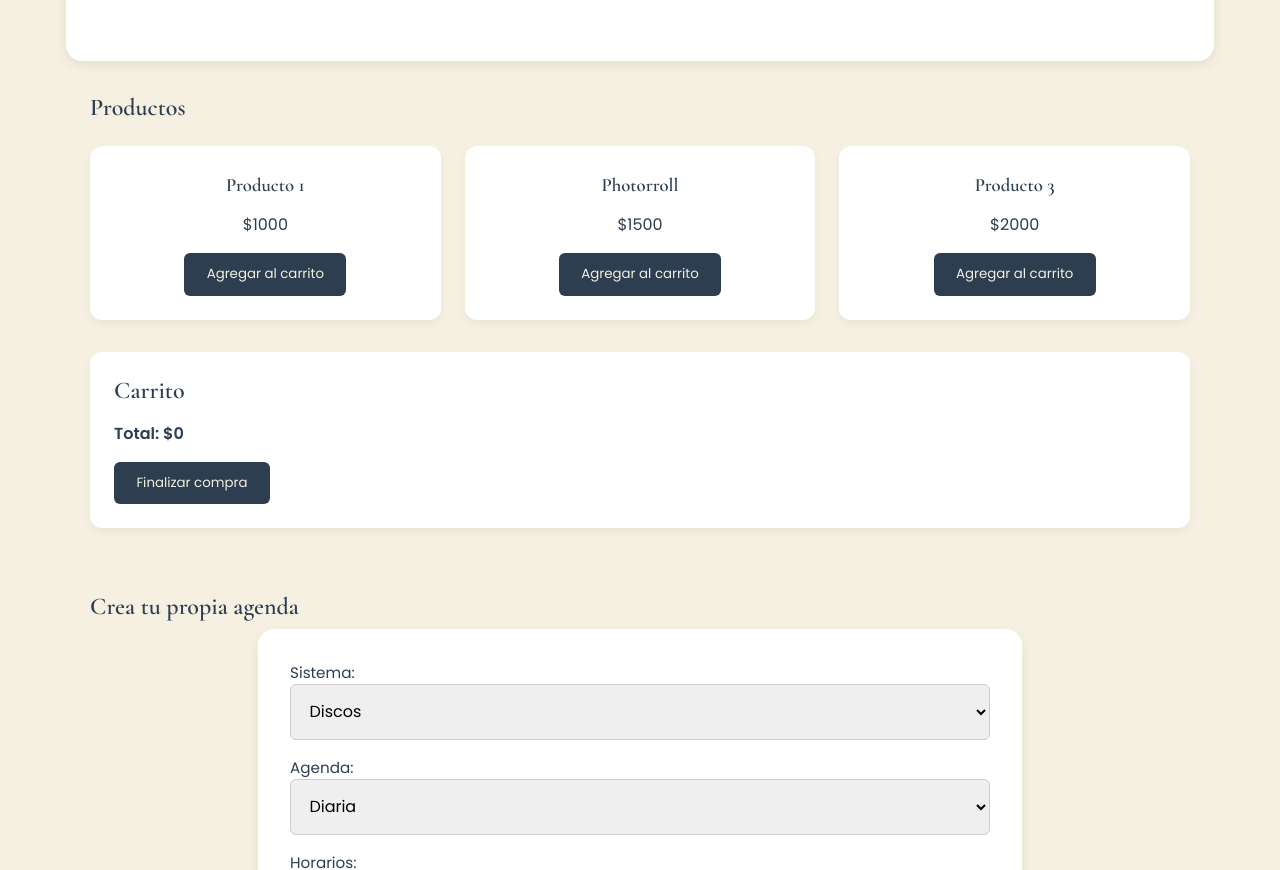
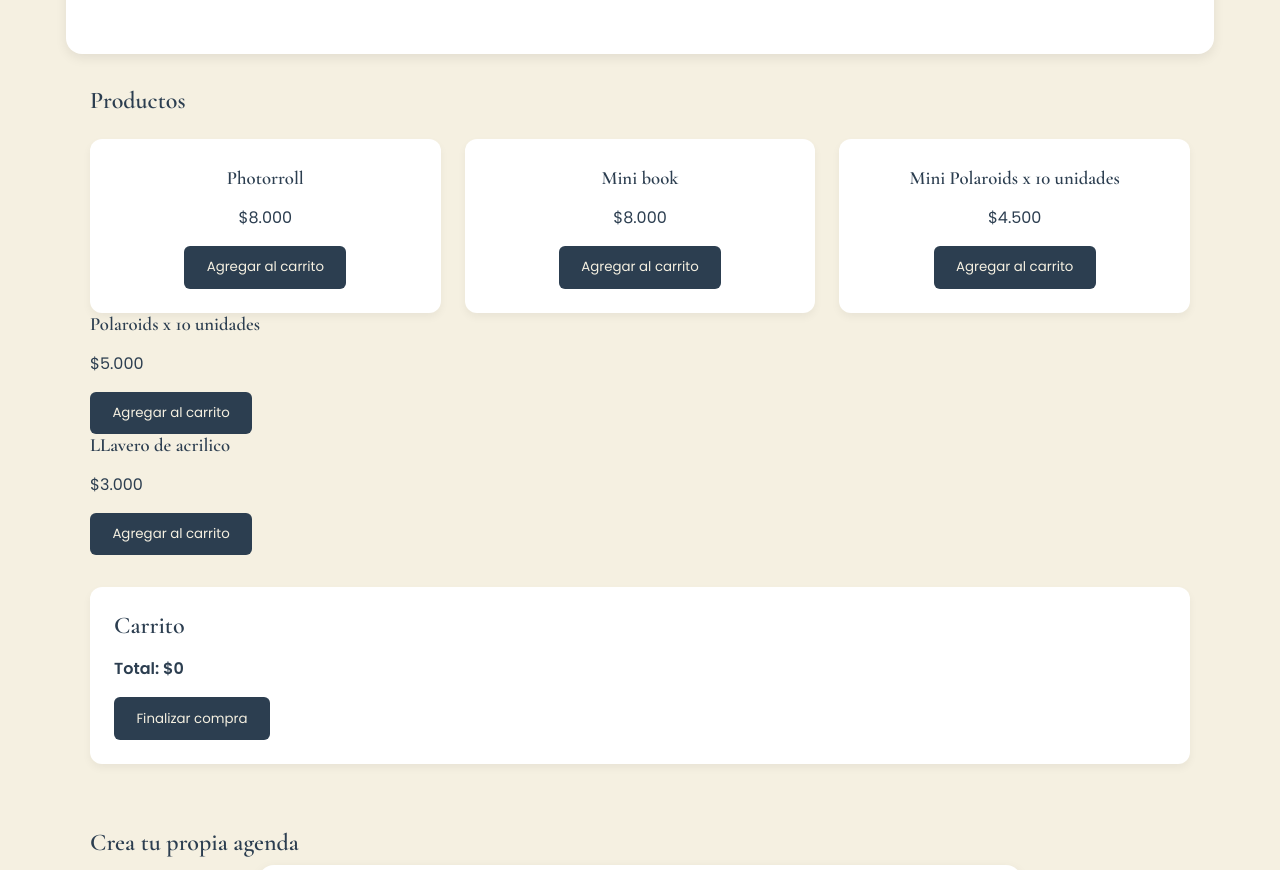
Before and after one commit to FlashbackMemories/mi-tienda-online, a plain HTML site: page index.html in a window 1280 px wide. Shown: the part 430-1300 px from the top of the page. Drawn offline with nearby package versions, Linux system fonts and the light colour scheme.

Commit message:
Add files via upload

```diff
--- a/index.html
+++ b/index.html
@@ -227,7 +227,7 @@
 
   <!-- HEADER -->
   <header>
-    <img src="https://via.placeholder.com/150x50?text=LOGO" alt="Logo Flashback Memories">
+    <img src="imagen1.jpg" alt="Logo Flashback Memories">
     <h1>Flashback Memories</h1>
     <p>Plantilla con carrito, checkout y agenda personalizable</p>
     <div class="social-links">
@@ -260,21 +260,30 @@
     <h2>Productos</h2>
     <div class="products">
       <div class="product">
-        <h3>Producto 1</h3>
-        <p>$1000</p>
-        <button onclick="addToCart('Producto 1', 1000)">Agregar al carrito</button>
+        <h3>Photorroll</h3>
+        <p>$8.000</p>
+        <button onclick="addToCart('Producto 1', 8000)">Agregar al carrito</button>
       </div>
       <div class="product">
-        <h3>Photorroll</h3>
-        <p>$1500</p>
-        <button onclick="addToCart('Photorroll', 1500)">Agregar al carrito</button>
+        <h3>Mini book</h3>
+        <p>$8.000</p>
+        <button onclick="addToCart('Photorroll', 8000)">Agregar al carrito</button>
       </div>
       <div class="product">
-        <h3>Producto 3</h3>
-        <p>$2000</p>
-        <button onclick="addToCart('Producto 3', 2000)">Agregar al carrito</button>
+        <h3>Mini Polaroids x 10 unidades</h3>
+        <p>$4.500</p>
+        <button onclick="addToCart('Producto 3', 4500)">Agregar al carrito</button>
       </div>
+    </div class="product">
+    <h3>Polaroids x 10 unidades</h3>
+    <p>$5.000</p>
+    <button onclick="addToCart('Producto 4', 5000)">Agregar al carrito</button>
+    </div class="product">
+    <h3>LLavero de acrilico</h3>
+    <p>$3.000</p>
+    <button onclick="addToCart('Producto 5', 3000)">Agregar al carrito</button>
     </div>
+
 
     <div id="cart">
       <h2>Carrito</h2>
@@ -420,11 +429,11 @@
     // --- Agenda Personalizada ---
     function createAgenda(event) {
       event.preventDefault();
-      let price = 2500;
-      if (document.getElementById('esquineros').checked)       price += 200;
-      if (document.getElementById('hojasEstudiante').checked)  price += 300;
-      if (document.getElementById('hojasDocente').checked)     price += 300;
-      if (document.getElementById('trackMenstrual').checked)   price += 250;
+      let price = 20.000;
+      if (document.getElementById('esquineros').checked)       price += 1000;
+      if (document.getElementById('hojasEstudiante').checked)  price += 700;
+      if (document.getElementById('hojasDocente').checked)     price += 700;
+      if (document.getElementById('trackMenstrual').checked)   price += 300;
 
       addToCart("Agenda Personalizada", price);
       alert(`Agenda personalizada agregada al carrito por $${price}`);
```
